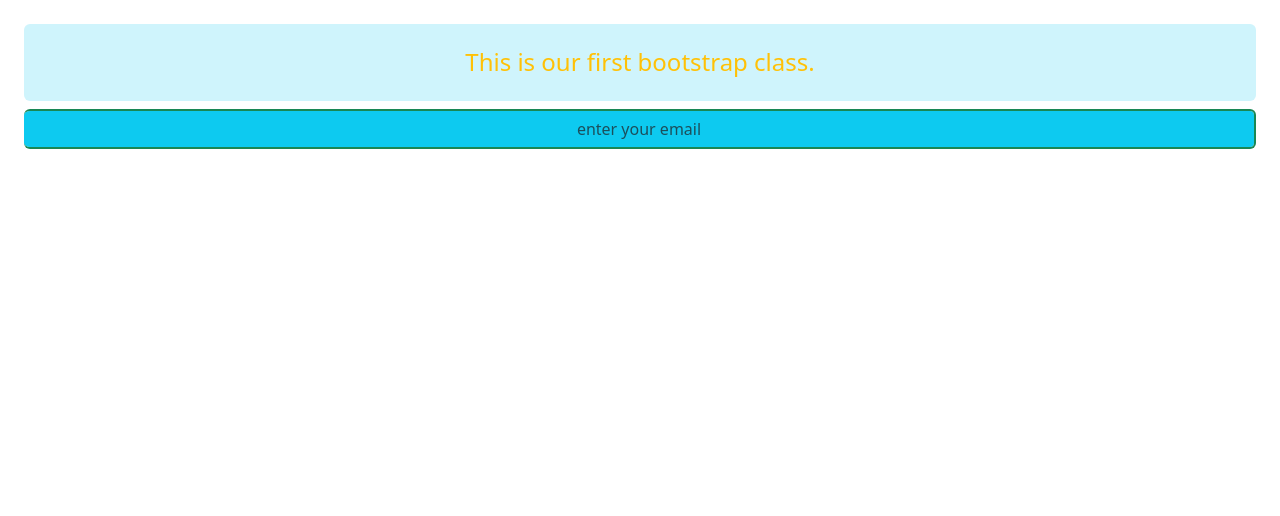
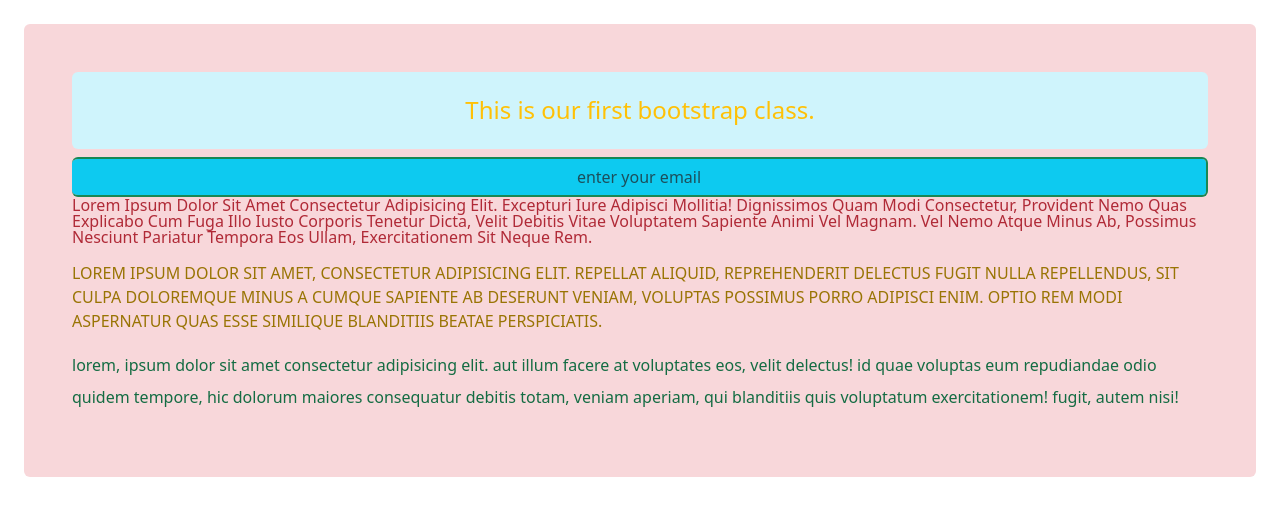
Before and after one commit to lilycm/first-bootstrap, a plain HTML site: page bootstrap/index.html in a window 1280 px wide. Drawn offline with Linux system fonts and the light colour scheme.

Commit message:
four commit

```diff
--- a/bootstrap/index.html
+++ b/bootstrap/index.html
@@ -8,9 +8,18 @@
     <link rel="stylesheet" href="/bootstrap/css/bootstrap.min.css">
 </head>
 <body>
-    <div class="m-4">
+    <div class="m-4 bg-danger-subtle rounded p-5">
         <h1 class="bg-info-subtle opacity-20 text-center text-warning fs-4 p-4 rounded">This is our first bootstrap class.</h1>
     <input class="text-warning-emphasis bg-info form-control text-opacity-40 border-success border-2 border-start-0 text-center" placeholder="enter your email" type="email" name="" id="">
+    <p class="text-capitalize lh-1 text-danger-emphasis">
+        Lorem ipsum dolor sit amet consectetur adipisicing elit. Excepturi iure adipisci mollitia! Dignissimos quam modi consectetur, provident nemo quas explicabo cum fuga illo iusto corporis tenetur dicta, velit debitis vitae voluptatem sapiente animi vel magnam. Vel nemo atque minus ab, possimus nesciunt pariatur tempora eos ullam, exercitationem sit neque rem.
+    </p>
+    <p class="text-uppercase lh-base text-warning-emphasis">
+        Lorem ipsum dolor sit amet, consectetur adipisicing elit. Repellat aliquid, reprehenderit delectus fugit nulla repellendus, sit culpa doloremque minus a cumque sapiente ab deserunt veniam, voluptas possimus porro adipisci enim. Optio rem modi aspernatur quas esse similique blanditiis beatae perspiciatis.
+    </p>
+    <p class="text-lowercase lh-lg text-success-emphasis">
+        Lorem, ipsum dolor sit amet consectetur adipisicing elit. Aut illum facere at voluptates eos, velit delectus! Id quae voluptas eum repudiandae odio quidem tempore, hic dolorum maiores consequatur debitis totam, veniam aperiam, qui blanditiis quis voluptatum exercitationem! Fugit, autem nisi!
+    </p>
     </div>
     <script src="/bootstrap/js/bootstrap.min.js"></script>
 </body>
```
